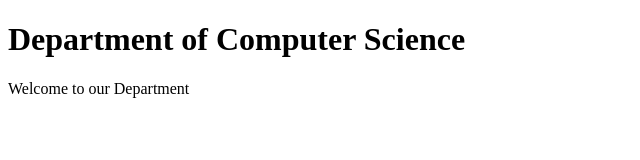
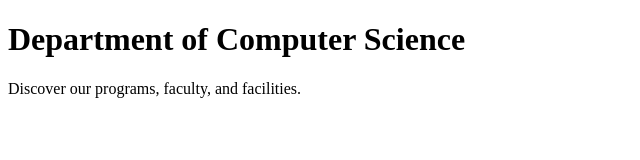
Before and after one commit to devarakrishnalasyacse25-ai/conflictresolver, a plain HTML site: page index.html in a window 1280 px wide. Shown: the whole page, without its empty margins (0-640 px from the left). Drawn offline with Linux system fonts and the light colour scheme.

Commit message:
Again changed on main

```diff
--- a/index.html
+++ b/index.html
@@ -10,7 +10,7 @@
         Department of Computer Science
     </h1>
     <p>
-        Welcome to our Department
+        Discover our programs, faculty, and facilities.
     </p>
 
 </body>
```
